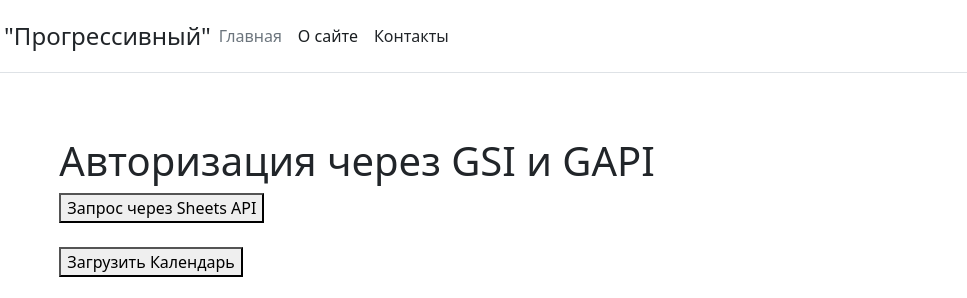
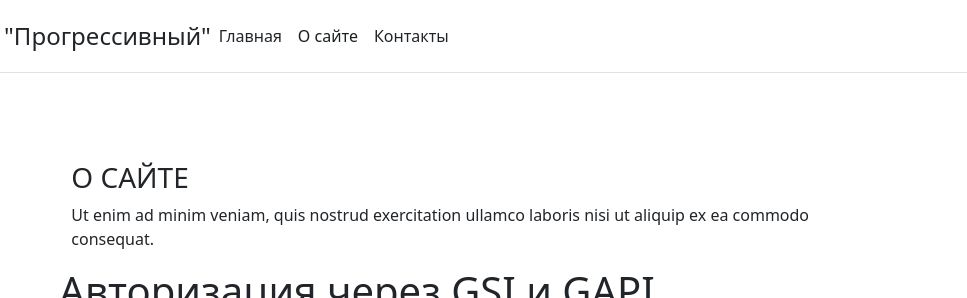
Before and after one commit to gymprogressive/gymprogressive, a website: page gymprogressive/index.html in a window 1280 px wide. Both pictures are taken after a click on the tab "О сайте". Shown: the top 298 px of the page, 178-1145 px from the left. Drawn offline with nearby package versions, Linux system fonts and the light colour scheme.

Commit message:
Update index.html

```diff
--- a/gymprogressive/index.html
+++ b/gymprogressive/index.html
@@ -31,10 +31,18 @@
         </a>
       </a>
 
-      <ul class='nav col-12 col-lg-auto me-lg-auto mb-2 justify-content-center mb-md-0'>
-        <li><a href='#' class='nav-link px-2 link-secondary'>Главная</a></li>
-        <li><a href='#' class='nav-link px-2 link-dark'>О сайте</a></li>
-        <li><a href='#' class='nav-link px-2 link-dark'>Контакты</a></li>
+      <ul class='nav col-12 col-lg-auto me-lg-auto mb-2 justify-content-center mb-md-0' role='tablist'>
+
+        <li class='nav-item'>
+          <a href='#main' class='nav-link px-2 link-dark active' data-bs-toggle='tab'>Главная</a>
+        </li>
+        <li class='nav-item'>
+          <a href='#about' class='nav-link px-2 link-dark' data-bs-toggle='tab'>О сайте</a>
+        </li>
+        <li class='nav-item'>
+          <a href='#contacts' class='nav-link px-2 link-dark' data-bs-toggle='tab'>Контакты</a>
+        </li>
+
       </ul>
 
       <div class='dropdown text-end'>
@@ -56,6 +64,23 @@
 
 <div class='col-lg-8 mx-auto p-4 py-md-5'>
   <main>
+
+    <!-- Tab panes -->
+    <div class='tab-content'>
+      <div id='main' class='container tab-pane active'><br>
+        <h3>ГЛАВНАЯ</h3>
+        <p>Lorem ipsum dolor sit amet, consectetur adipisicing elit, sed do eiusmod tempor incididunt ut labore et dolore magna aliqua.</p>
+      </div>
+      <div id='about' class='container tab-pane fade'><br>
+        <h3>О САЙТЕ</h3>
+        <p>Ut enim ad minim veniam, quis nostrud exercitation ullamco laboris nisi ut aliquip ex ea commodo consequat.</p>
+      </div>
+      <div id='contacts' class='container tab-pane fade'><br>
+        <h3>КОНТАКТЫ</h3>
+        <p>Sed ut perspiciatis unde omnis iste natus error sit voluptatem accusantium doloremque laudantium, totam rem aperiam.</p>
+      </div>
+    </div>
+
 
     <h1>Авторизация через GSI и GAPI</h1>
 
@@ -82,6 +107,7 @@
     <button onclick="testCheckToken()">Таймер проверки токена</button><br><br>
 -->
   </main>
+
   <footer class='pt-5 my-5 text-muted border-top'>
     Создано командой Жим "Прогрессивный" &middot; &copy; 2022
   </footer>
```
